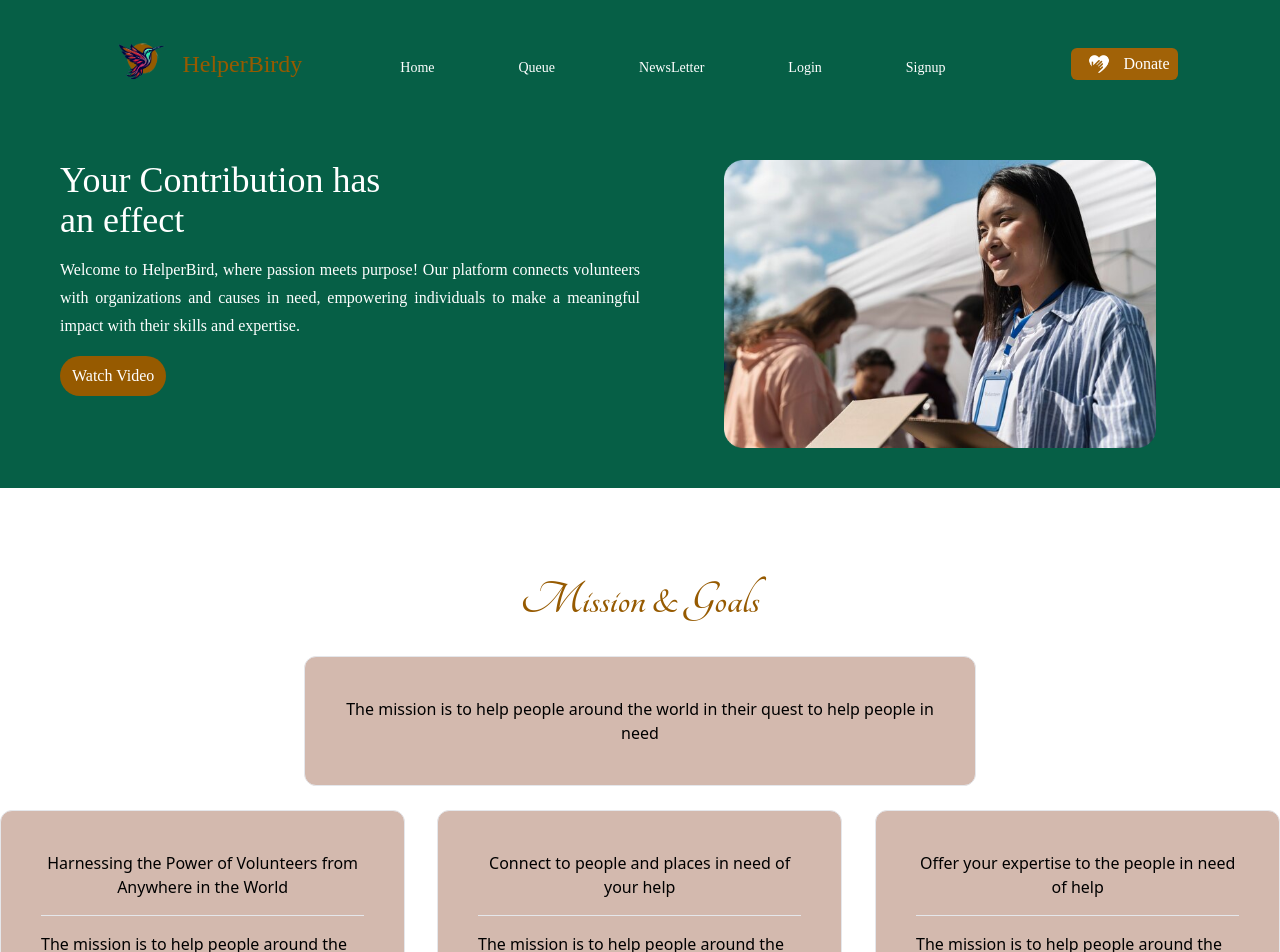
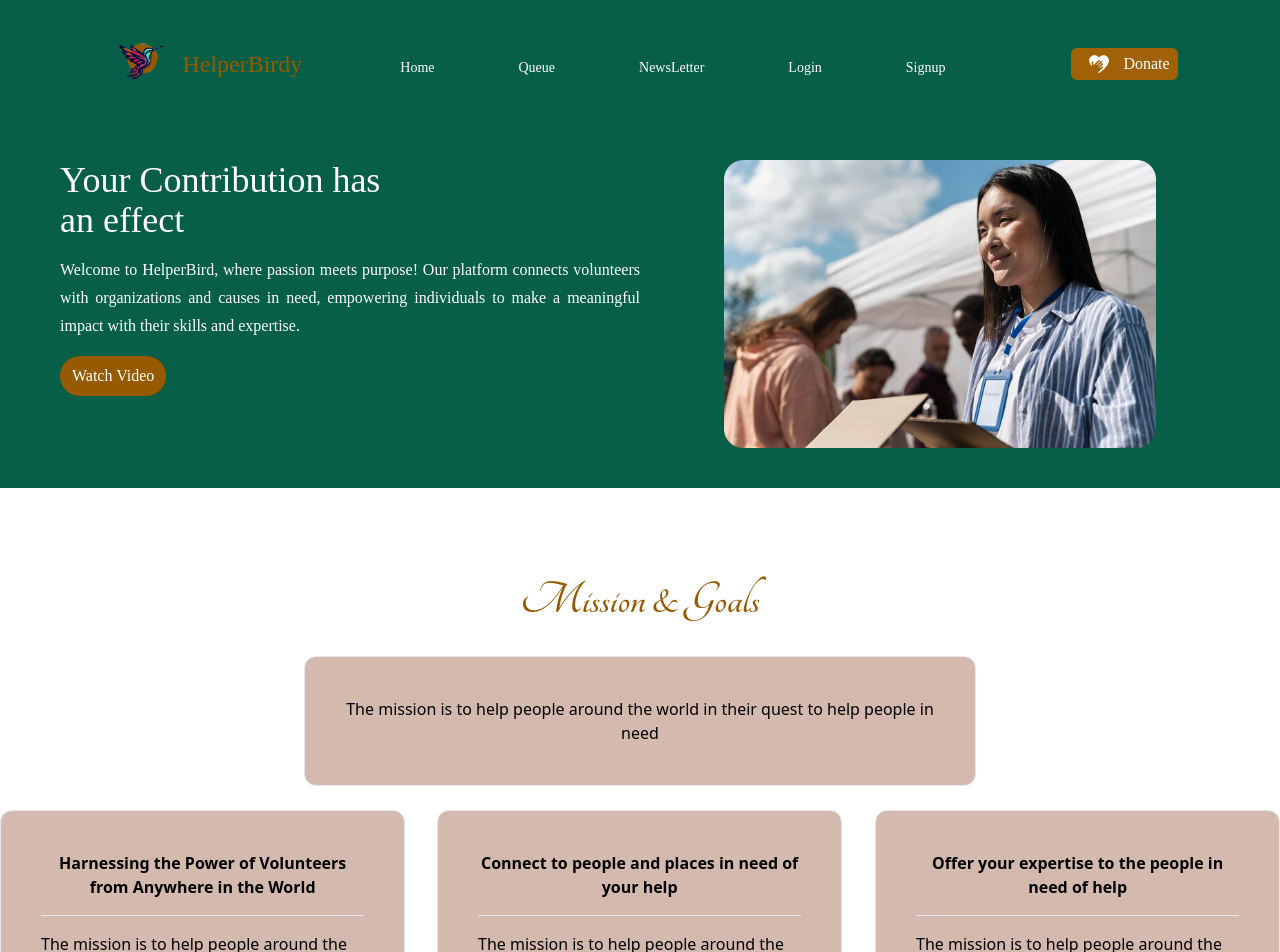
Before and after one commit to H-Asmaa/HelperBirdy, a React (Vite) app in the folder frontend/: page / in a window 1280 px wide. Shown: the top 952 px of the page. Built offline with nearby package versions, Linux system fonts and the light colour scheme; a web font is replaced by a local one.

Commit message:
style: card component

```diff
--- a/frontend/src/components/Card1.jsx
+++ b/frontend/src/components/Card1.jsx
@@ -29,7 +29,7 @@ const Card1 = () => {
 								<Card
 									href='#'
 									className='cardTop mb-6 5 scale-in-top mx-4 lg:mx-0'>
-									<h2 className='font-normal text-center'>{mission.title}</h2>
+									<h2 className='text-center font-bold'>{mission.title}</h2>
 									<hr />
 									<p>{mission.text}</p>
 								</Card>
```
